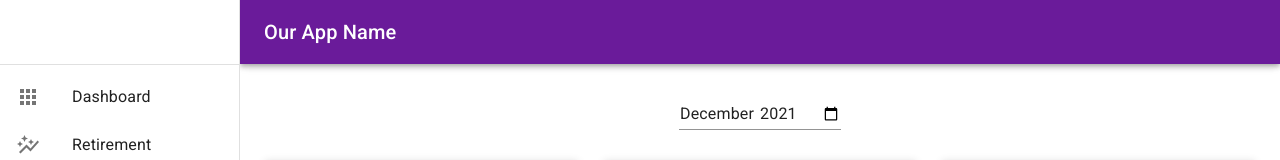
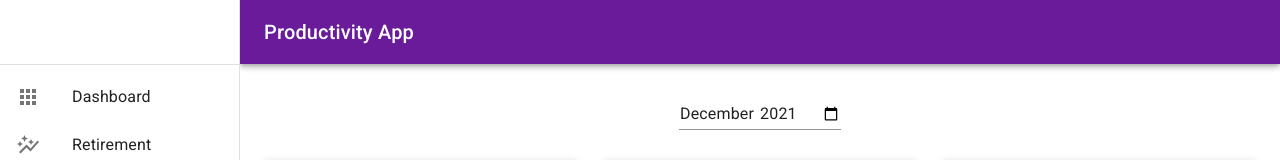
Before and after one commit to joshua-holmes/productivity-app, a React (Create React App) app: page / in a window 1280 px wide. Shown: the top 160 px of the page. Built offline with nearby package versions, Linux system fonts and the light colour scheme; no server answers; data requests are answered from the project's data file.

Commit message:
Changed app name to match files and github, added some comments

```diff
--- a/src/components/SideNav.js
+++ b/src/components/SideNav.js
@@ -86,7 +86,7 @@ function SideNav(props) {
             <MenuIcon />
           </IconButton>
           <Typography variant="h6" noWrap component="div">
-            Our App Name
+            Productivity App
           </Typography>
         </Toolbar>
       </AppBar>
--- a/src/components/StocksCard.js
+++ b/src/components/StocksCard.js
@@ -10,13 +10,13 @@ import Button from "@mui/material/Button";
 
 function StocksCard({ obj, handleFave, favedState }) {
   const [faved, setFaved] = useState(favedState);
-  const [changeTime, setTime] = useState("Hour");
+  const [changeTime, setTime] = useState("Hour"); // use state for our hr/day/week buttons
 
   function handleClick(e) {
     setTime(e.target.value);
   }
 
-  let change;
+  let change; // sets price displayed to correspond with state that button produces
   if (changeTime === "Hour") {
     change = obj.priceChange1h;
   } else if (changeTime === "Day") {
```
